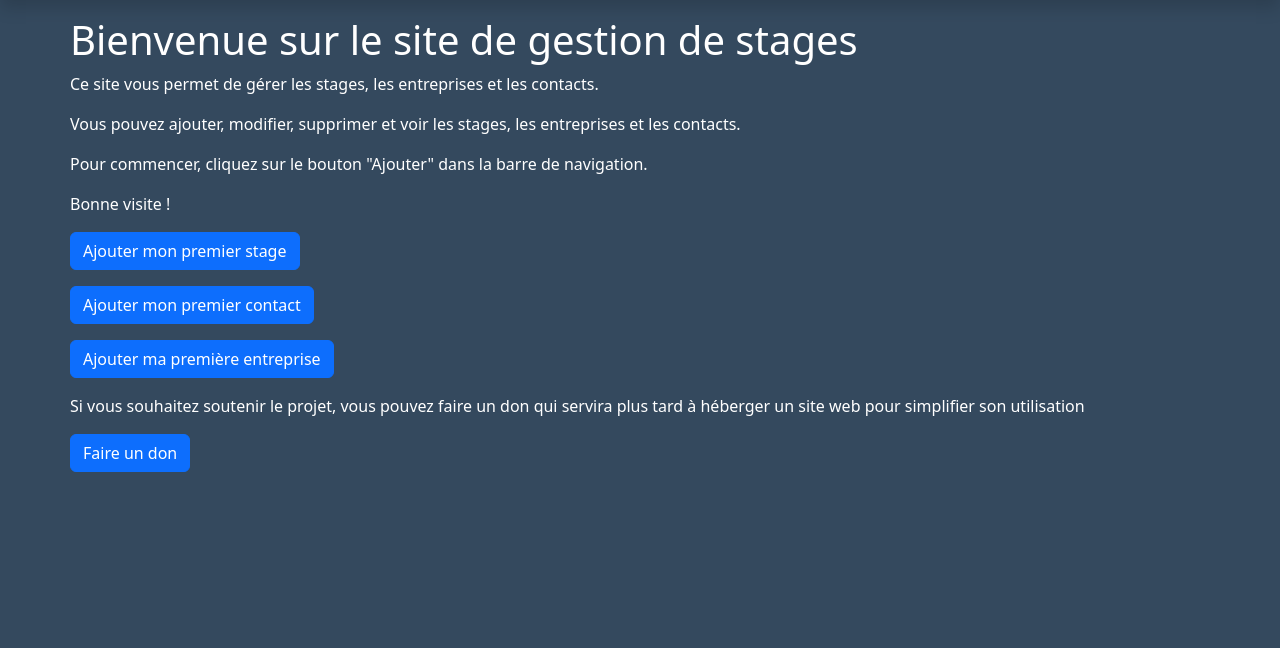
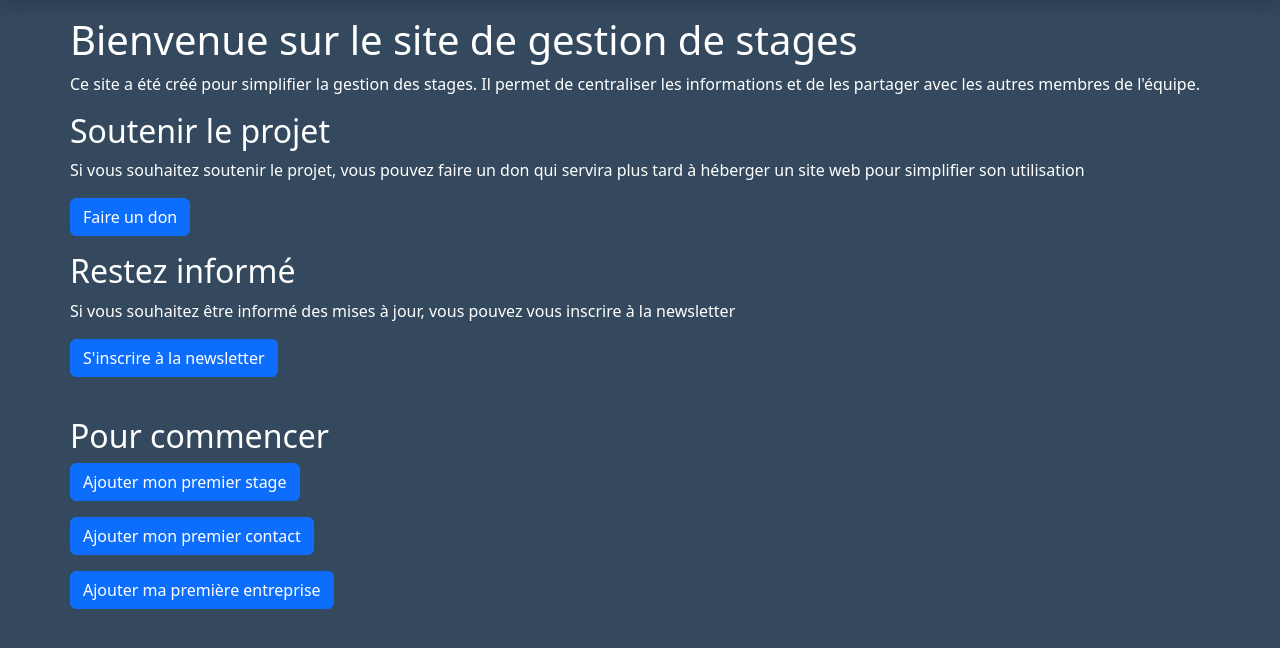
Before and after one commit to maximcuynat/mon-stage.local, a PHP site: page / in a window 1280 px wide. Shown: the part 54-702 px from the top of the page. Run offline with PHP 8.4, Linux system fonts and the light colour scheme.

Commit message:
Update viewAccueil.php

```diff
--- a/views/viewAccueil.php
+++ b/views/viewAccueil.php
@@ -2,13 +2,22 @@
 <!-- Accueil -->
 
 <div class="container px-0 text-white mt-3">
-    <div class="row">
-        <h1 >Bienvenue sur le site de gestion de stages</h1>
-        <p >Ce site vous permet de gérer les stages, les entreprises et les contacts.</p>
-        <p >Vous pouvez ajouter, modifier, supprimer et voir les stages, les entreprises et les contacts.</p>
-        <p >Pour commencer, cliquez sur le bouton "Ajouter" dans la barre de navigation.</p>
-        <p >Bonne visite !</p>
-    </div>
+
+    <h1>Bienvenue sur le site de gestion de stages</h1>
+    <p >Ce site a été créé pour simplifier la gestion des stages. Il permet de centraliser les informations et de les partager avec les autres membres de l'équipe.</p>
+
+    <h2>Soutenir le projet</h2>
+    <p >Si vous souhaitez soutenir le projet, vous pouvez faire un don qui servira plus tard à héberger un site web pour simplifier son utilisation</p>
+    <a type="button" class="btn btn-primary mb-3" href="https://www.paypal.com/paypalme/graysanderdonation" target="_blank">Faire un don</a>
+
+    <h2 >Restez informé</h2>
+    <!-- Pour être informé des mises à jour -->
+    <p >Si vous souhaitez être informé des mises à jour, vous pouvez vous inscrire à la newsletter</p>
+    <a type="button" class="btn btn-primary mb-3" href="https://surveyheart.com/form/65f429d9f0e46e5c02bc1b33" target="_blank">S'inscrire à la newsletter</a>
+
+    <br><br>
+
+    <h2 >Pour commencer</h2>
     <!-- Ajouter mon premier stage -->
     <a type="button" class="btn btn-primary mb-3" href="/stages/add">Ajouter mon premier stage</a><br>
 
@@ -17,8 +26,4 @@
 
     <!-- Ajouter mon entreprise -->
     <a type="button" class="btn btn-primary mb-3" href="/entreprises/add">Ajouter ma première entreprise</a><br>
-
-    <!-- Pour soutenir le projet -->
-    <p >Si vous souhaitez soutenir le projet, vous pouvez faire un don qui servira plus tard à héberger un site web pour simplifier son utilisation</p>
-    <a type="button" class="btn btn-primary mb-3" href="https://www.paypal.com/paypalme/graysanderdonation" target="_blank">Faire un don</a>
 </div>
```
